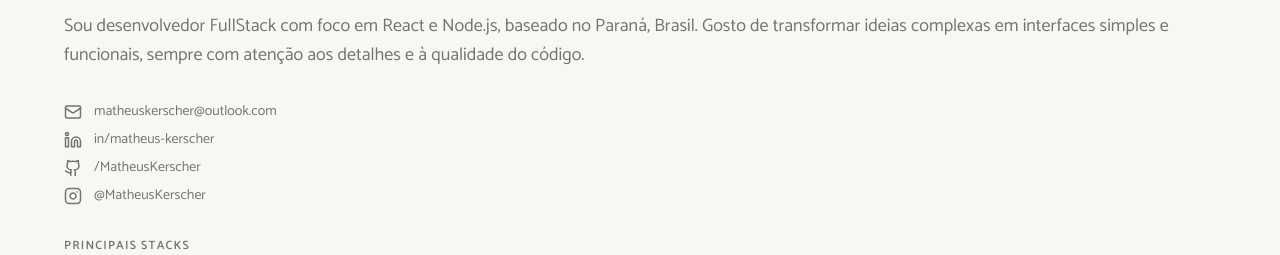
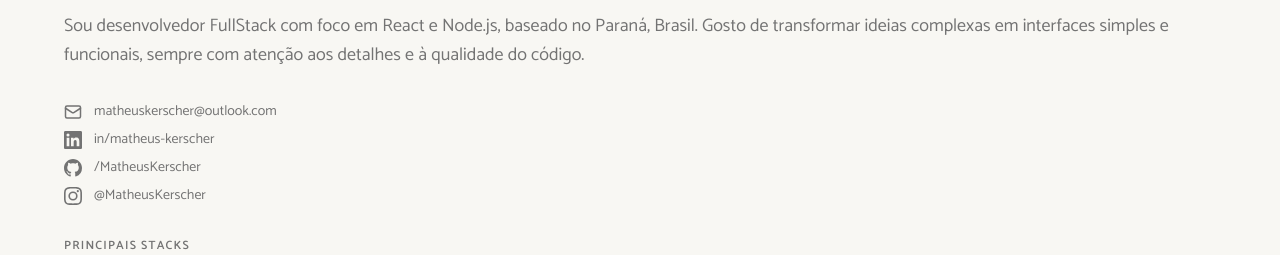
Before and after one commit to MatheusKerscher/portfolio, a Next.js app: page / in a window 1280 px wide. Shown: the part 1220-1475 px from the top of the page. Built offline with nearby package versions, Linux system fonts and the light colour scheme.

Commit message:
fix: remove deprecated icons

```diff
--- a/src/app/components/about-section.tsx
+++ b/src/app/components/about-section.tsx
@@ -1,7 +1,8 @@
 "use client";
 
 import Image from "next/image";
-import { Github, Linkedin, Mail, Instagram } from "lucide-react";
+import { Mail } from "lucide-react";
+import { GithubIcon, LinkedinIcon, InstagramIcon } from "./social-icons";
 import { motion, useInView, AnimatePresence } from "framer-motion";
 import { useRef, useEffect, useState } from "react";
 import AnimatedText from "./animated-text";
@@ -14,17 +15,17 @@
     href: "mailto:matheuskerscher@outlook.com",
   },
   {
-    icon: <Linkedin size={18} />,
+    icon: <LinkedinIcon size={18} />,
     label: "in/matheus-kerscher",
     href: "https://www.linkedin.com/in/matheus-kerscher/",
   },
   {
-    icon: <Github size={18} />,
+    icon: <GithubIcon size={18} />,
     label: "/MatheusKerscher",
     href: "https://github.com/MatheusKerscher",
   },
   {
-    icon: <Instagram size={18} />,
+    icon: <InstagramIcon size={18} />,
     label: "@MatheusKerscher",
     href: "https://www.instagram.com/matheuskerscher/",
   },
--- a/src/app/components/contact-section.tsx
+++ b/src/app/components/contact-section.tsx
@@ -1,23 +1,24 @@
 "use client";
 
-import { Github, Linkedin, Instagram, ArrowRight } from "lucide-react";
+import { ArrowRight } from "lucide-react";
+import { GithubIcon, LinkedinIcon, InstagramIcon } from "./social-icons";
 import { motion } from "framer-motion";
 
 const vp = { once: true, amount: 0 } as const;
 
 const socialLinks = [
   {
-    icon: <Github size={20} />,
+    icon: <GithubIcon size={20} />,
     label: "GitHub",
     href: "https://github.com/MatheusKerscher",
   },
   {
-    icon: <Linkedin size={20} />,
+    icon: <LinkedinIcon size={20} />,
     label: "LinkedIn",
     href: "https://www.linkedin.com/in/matheus-kerscher/",
   },
   {
-    icon: <Instagram size={20} />,
+    icon: <InstagramIcon size={20} />,
     label: "Instagram",
     href: "https://www.instagram.com/matheuskerscher/",
   },
--- a/src/app/components/footer.tsx
+++ b/src/app/components/footer.tsx
@@ -1,4 +1,4 @@
-import { Github, Linkedin } from "lucide-react";
+import { GithubIcon, LinkedinIcon } from "./social-icons";
 
 export default function Footer() {
   const currentYear = new Date().getFullYear();
@@ -19,7 +19,7 @@
             aria-label="GitHub de Matheus Kerscher"
             title="GitHub"
           >
-            <Github size={18} aria-hidden="true" />
+            <GithubIcon size={18} />
           </a>
           <a
             href="https://www.linkedin.com/in/matheus-kerscher/"
@@ -29,7 +29,7 @@
             aria-label="LinkedIn de Matheus Kerscher"
             title="LinkedIn"
           >
-            <Linkedin size={18} aria-hidden="true" />
+            <LinkedinIcon size={18} />
           </a>
         </div>
       </div>
--- /dev/null
+++ b/src/app/components/social-icons.tsx
@@ -0,0 +1,46 @@
+type IconProps = { size?: number; className?: string };
+
+export function GithubIcon({ size = 24, className }: IconProps) {
+  return (
+    <svg
+      width={size}
+      height={size}
+      viewBox="0 0 24 24"
+      fill="currentColor"
+      className={className}
+      aria-hidden="true"
+    >
+      <path d="M12 0C5.37 0 0 5.37 0 12c0 5.31 3.435 9.795 8.205 11.385.6.105.825-.255.825-.57 0-.285-.015-1.23-.015-2.235-3.015.555-3.795-.735-4.035-1.41-.135-.345-.72-1.41-1.23-1.695-.42-.225-1.02-.78-.015-.795.945-.015 1.62.87 1.845 1.23 1.08 1.815 2.805 1.305 3.495.99.105-.78.42-1.305.765-1.605-2.67-.3-5.46-1.335-5.46-5.925 0-1.305.465-2.385 1.23-3.225-.12-.3-.54-1.53.12-3.18 0 0 1.005-.315 3.3 1.23.96-.27 1.98-.405 3-.405s2.04.135 3 .405c2.295-1.56 3.3-1.23 3.3-1.23.66 1.65.24 2.88.12 3.18.765.84 1.23 1.905 1.23 3.225 0 4.605-2.805 5.625-5.475 5.925.435.375.81 1.095.81 2.22 0 1.605-.015 2.895-.015 3.3 0 .315.225.69.825.57A12.02 12.02 0 0 0 24 12c0-6.63-5.37-12-12-12Z" />
+    </svg>
+  );
+}
+
+export function LinkedinIcon({ size = 24, className }: IconProps) {
+  return (
+    <svg
+      width={size}
+      height={size}
+      viewBox="0 0 24 24"
+      fill="currentColor"
+      className={className}
+      aria-hidden="true"
+    >
+      <path d="M20.447 20.452h-3.554v-5.569c0-1.328-.027-3.037-1.852-3.037-1.853 0-2.136 1.445-2.136 2.939v5.667H9.351V9h3.414v1.561h.046c.477-.9 1.637-1.85 3.37-1.85 3.601 0 4.267 2.37 4.267 5.455v6.286zM5.337 7.433a2.062 2.062 0 0 1-2.063-2.065 2.064 2.064 0 1 1 2.063 2.065zm1.782 13.019H3.555V9h3.564v11.452zM22.225 0H1.771C.792 0 0 .774 0 1.729v20.542C0 23.227.792 24 1.771 24h20.451C23.2 24 24 23.227 24 22.271V1.729C24 .774 23.2 0 22.222 0h.003z" />
+    </svg>
+  );
+}
+
+export function InstagramIcon({ size = 24, className }: IconProps) {
+  return (
+    <svg
+      width={size}
+      height={size}
+      viewBox="0 0 24 24"
+      fill="currentColor"
+      className={className}
+      aria-hidden="true"
+    >
+      <path d="M12 2.163c3.204 0 3.584.012 4.85.07 3.252.148 4.771 1.691 4.919 4.919.058 1.265.069 1.645.069 4.849 0 3.205-.012 3.584-.069 4.849-.149 3.225-1.664 4.771-4.919 4.919-1.266.058-1.644.07-4.85.07-3.204 0-3.584-.012-4.849-.07-3.26-.149-4.771-1.699-4.919-4.92-.058-1.265-.07-1.644-.07-4.849 0-3.204.013-3.583.07-4.849.149-3.227 1.664-4.771 4.919-4.919 1.266-.057 1.645-.069 4.849-.069zM12 0C8.741 0 8.333.014 7.053.072 2.695.272.273 2.69.073 7.052.014 8.333 0 8.741 0 12c0 3.259.014 3.668.072 4.948.2 4.358 2.618 6.78 6.98 6.98C8.333 23.986 8.741 24 12 24c3.259 0 3.668-.014 4.948-.072 4.354-.2 6.782-2.618 6.979-6.98.059-1.28.073-1.689.073-4.948 0-3.259-.014-3.667-.072-4.947-.196-4.354-2.617-6.78-6.979-6.98C15.668.014 15.259 0 12 0zm0 5.838a6.162 6.162 0 1 0 0 12.324 6.162 6.162 0 0 0 0-12.324zM12 16a4 4 0 1 1 0-8 4 4 0 0 1 0 8zm6.406-11.845a1.44 1.44 0 1 0 0 2.881 1.44 1.44 0 0 0 0-2.881z" />
+    </svg>
+  );
+}
```
Also changed, not shown: public/html.svg, public/react.svg.
